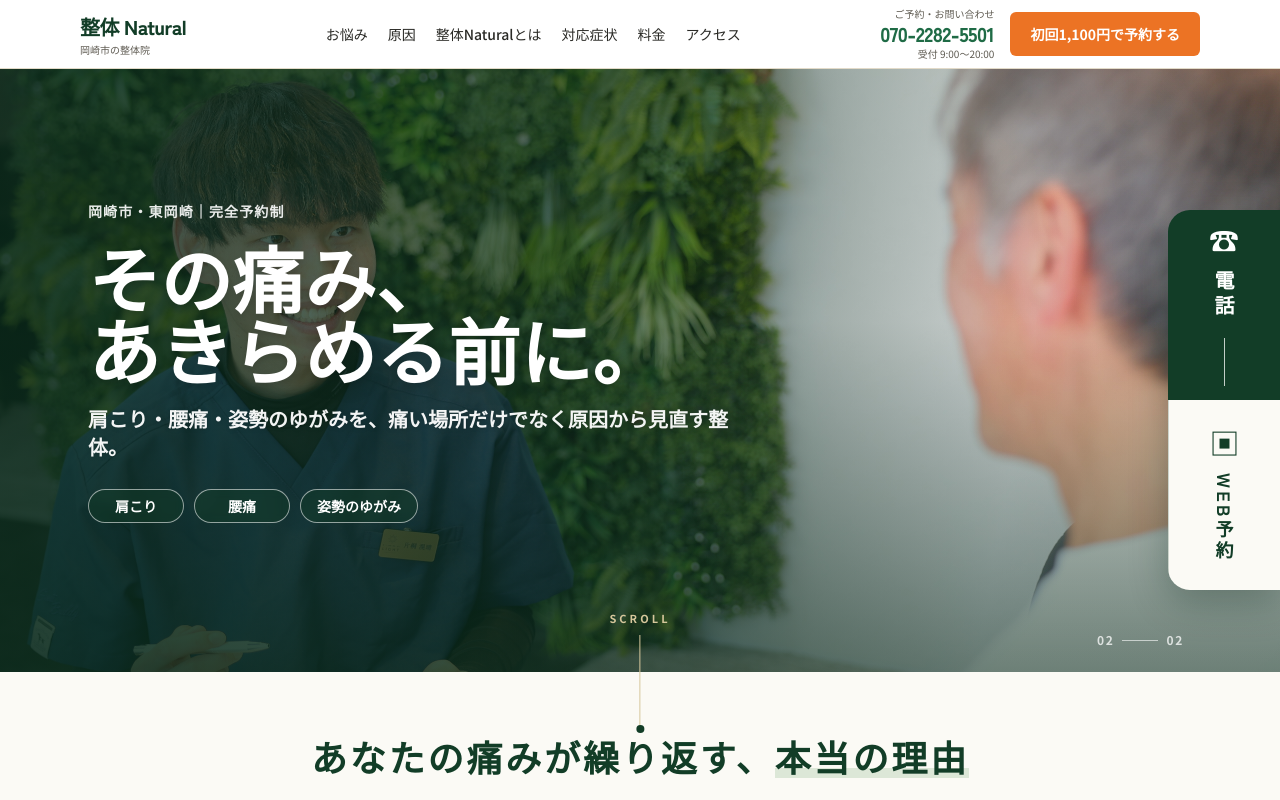
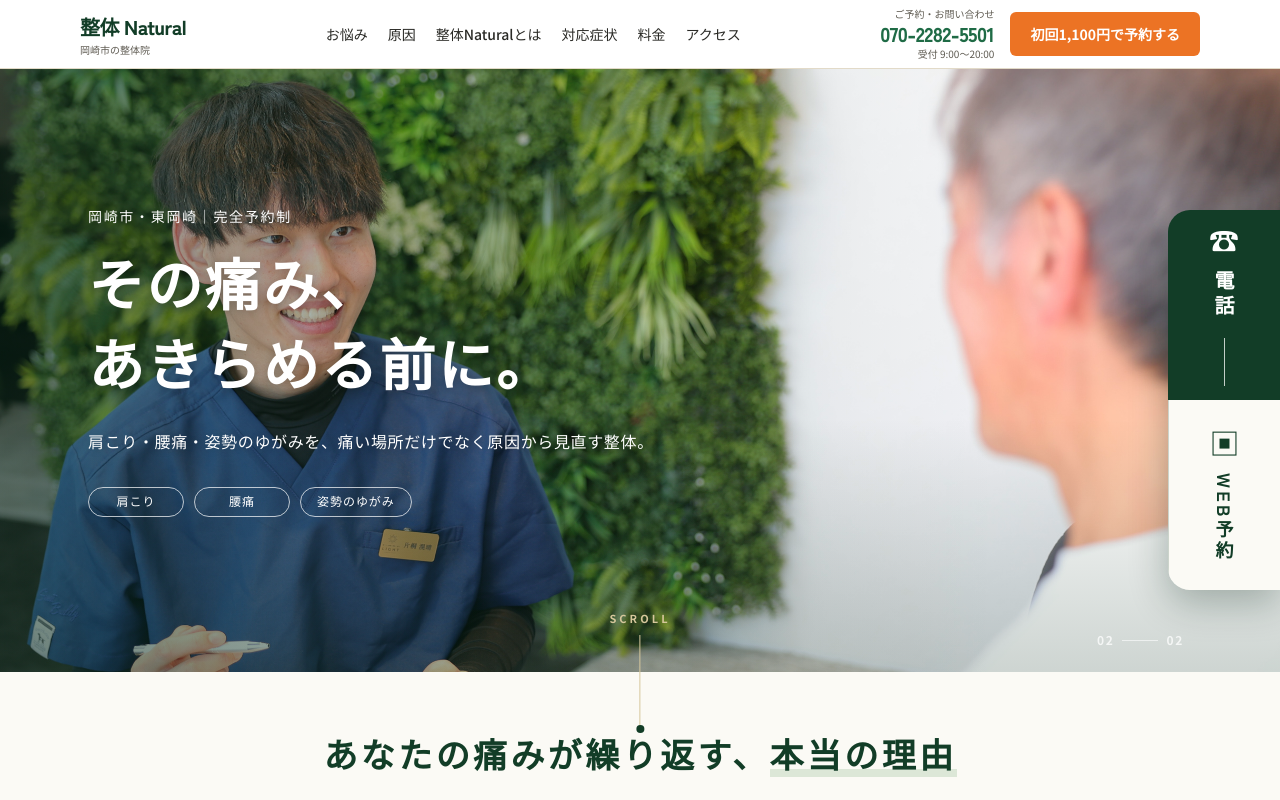
Before and after one commit to personalsol0514-art/seitan, a Next.js app: page / in a window 1280 px wide. Shown: the top 800 px of the page. Built offline with nearby package versions, Linux system fonts and the light colour scheme.

Commit message:
Match hero typography and image treatment to reference

```diff
--- a/app/layout.tsx
+++ b/app/layout.tsx
@@ -1,5 +1,9 @@
 import type { Metadata } from "next";
-import { Zen_Kaku_Gothic_New, Noto_Sans_JP } from "next/font/google";
+import {
+  Zen_Kaku_Gothic_New,
+  Noto_Sans_JP,
+  Noto_Serif_JP,
+} from "next/font/google";
 import "./globals.css";
 
 const zenKaku = Zen_Kaku_Gothic_New({
@@ -13,6 +17,13 @@ const notoSansJP = Noto_Sans_JP({
   subsets: ["latin"],
   weight: ["400", "500", "700"],
   variable: "--font-sans",
+  display: "swap",
+});
+
+const notoSerifJP = Noto_Serif_JP({
+  subsets: ["latin"],
+  weight: ["500", "600", "700"],
+  variable: "--font-serif",
   display: "swap",
 });
 
@@ -82,7 +93,10 @@ export default function RootLayout({
   children: React.ReactNode;
 }) {
   return (
-    <html lang="ja" className={`${zenKaku.variable} ${notoSansJP.variable}`}>
+    <html
+      lang="ja"
+      className={`${zenKaku.variable} ${notoSansJP.variable} ${notoSerifJP.variable}`}
+    >
       <body>
         <script
           type="application/ld+json"
--- a/components/Hero.tsx
+++ b/components/Hero.tsx
@@ -53,22 +53,22 @@ export default function Hero() {
           className="absolute inset-0"
           style={{
             background:
-              "linear-gradient(100deg, rgba(10,42,27,0.84) 0%, rgba(10,42,27,0.62) 42%, rgba(10,42,27,0.12) 78%), linear-gradient(0deg, rgba(10,42,27,0.54) 0%, rgba(10,42,27,0.02) 58%)",
+              "linear-gradient(90deg, rgba(8,43,27,0.48) 0%, rgba(8,43,27,0.28) 34%, rgba(8,43,27,0.04) 62%, transparent 78%), linear-gradient(0deg, rgba(8,43,27,0.2) 0%, transparent 42%)",
           }}
         />
 
         <div className="relative z-10 mx-auto flex min-h-[calc(82svh-68px)] max-w-6xl flex-col justify-center px-5 pb-16 pt-12 md:min-h-[calc(84svh-68px)] md:px-6">
-          <p className="text-sm font-bold tracking-[0.08em] text-white/90">
+          <p className="font-serif text-xs font-medium tracking-[0.12em] text-white md:text-sm">
             岡崎市・東岡崎｜完全予約制
           </p>
 
-          <h1 className="mt-5 max-w-4xl font-head text-4xl font-black leading-[1.22] text-white drop-shadow-lg sm:text-5xl md:text-6xl lg:text-7xl">
+          <h1 className="mt-5 max-w-3xl font-serif text-[34px] font-semibold leading-[1.42] tracking-[0.04em] text-white [text-shadow:0_2px_10px_rgba(0,0,0,0.22)] sm:text-[40px] md:text-[48px] lg:text-[56px]">
             その痛み、
             <br />
             あきらめる前に。
           </h1>
 
-          <p className="mt-5 max-w-2xl text-base font-bold leading-8 text-white/95 drop-shadow md:text-xl">
+          <p className="mt-5 max-w-xl font-serif text-sm font-medium leading-7 tracking-[0.04em] text-white [text-shadow:0_1px_8px_rgba(0,0,0,0.2)] md:text-base md:leading-8">
             肩こり・腰痛・姿勢のゆがみを、
             <br className="sm:hidden" />
             痛い場所だけでなく原因から見直す整体。
@@ -78,7 +78,7 @@ export default function Hero() {
             {CHIPS.map((chip) => (
               <span
                 key={chip}
-                className="min-w-24 rounded-full border border-white/55 bg-greenHeader/45 px-4 py-1.5 text-center text-xs font-bold text-white backdrop-blur-sm md:text-sm"
+                className="min-w-24 rounded-full border border-white/70 bg-transparent px-4 py-1.5 text-center font-serif text-[11px] font-medium tracking-[0.08em] text-white md:text-xs"
               >
                 {chip}
               </span>
@@ -104,9 +104,9 @@ export default function Hero() {
           <span className="-mt-0.5 h-2 w-2 rounded-full bg-greenHeader" aria-hidden />
         </a>
 
-        <h2 className="text-center font-head text-2xl font-black tracking-[0.08em] text-greenHeader sm:text-3xl md:text-4xl">
+        <h2 className="text-center font-serif text-[22px] font-semibold leading-[1.75] tracking-[0.1em] text-greenHeader sm:text-[26px] md:text-[34px]">
           あなたの痛みが繰り返す、
-          <span className="mt-1 inline-block border-b-[10px] border-[#dce7d7] leading-[0.65]">
+          <span className="mt-1 inline-block border-b-[8px] border-[#dce7d7] leading-[0.7]">
             本当の理由
           </span>
         </h2>
--- a/tailwind.config.ts
+++ b/tailwind.config.ts
@@ -23,6 +23,7 @@ const config: Config = {
       fontFamily: {
         head: ["var(--font-head)", "sans-serif"],
         sans: ["var(--font-sans)", "sans-serif"],
+        serif: ["var(--font-serif)", "serif"],
       },
     },
   },
```
